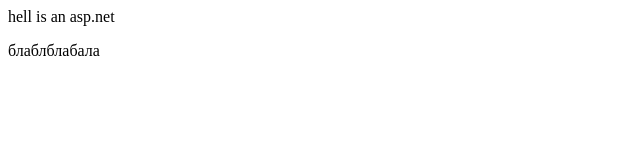
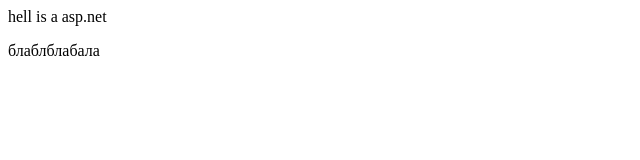
Before and after one commit to mari2215/testrepository, a plain HTML site: page index.html in a window 1280 px wide. Shown: the full height of the page, 0-640 px from the left. Drawn offline with Linux system fonts and the light colour scheme.

Commit message:
Revert "Wrong Change"
This reverts commit fbf97ad8846a1ac023dbf5a5a341231ebc1247a8.

```diff
--- a/index.html
+++ b/index.html
@@ -1,2 +1,2 @@
-<a>hell is an asp.net</a>
+<a>hell is a asp.net</a>
 <p>блаблблабала</p>
```
Also changed, not shown: test.txt.
